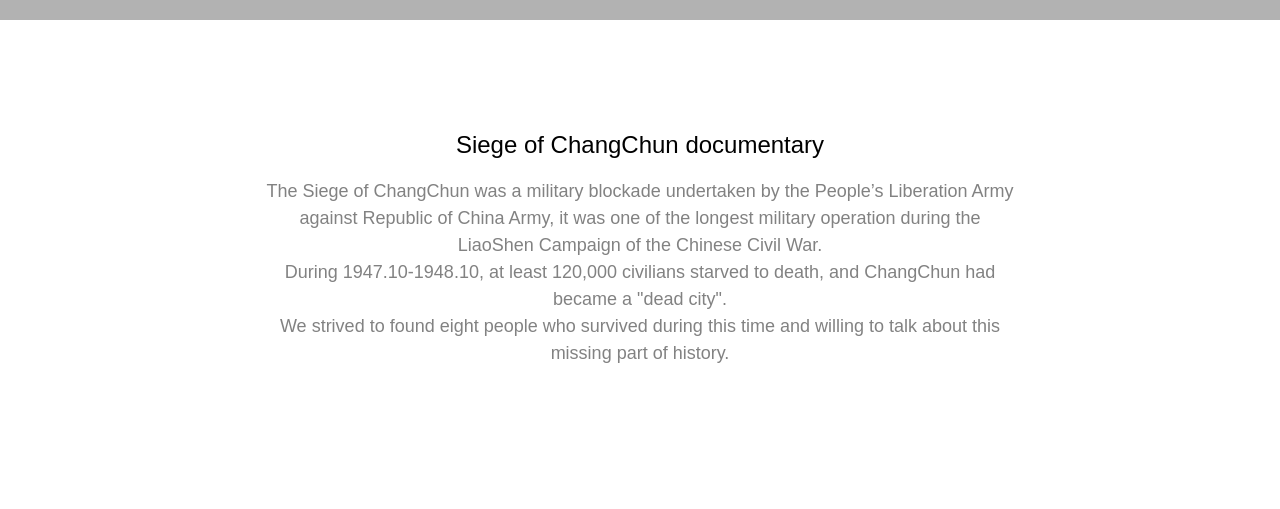
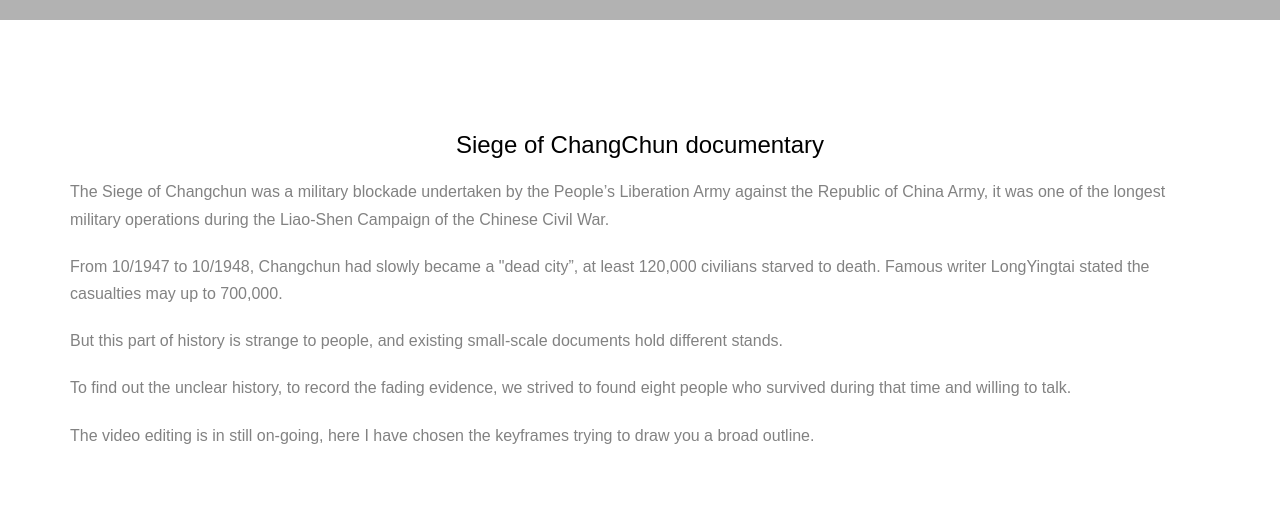
Before and after one commit to iiiJenny/ivyWANG958.github.io, a plain HTML site: page activity.html in a window 1280 px wide. Shown: the part 780-1289 px from the top of the page. Drawn offline with Linux system fonts and the light colour scheme; files whose address does not match are found by name.

Commit message:
Update activity.html

```diff
--- a/activity.html
+++ b/activity.html
@@ -113,21 +113,31 @@
             <div class="container">
 
                 <div class="row animate-box">
-                    <div class="col-md-8 col-md-offset-2 text-center fh5co-heading">
+                    <div class="col-md-8 col-md-offset-2 text-center">
                         <h3> Siege of ChangChun documentary</h3>
-                        <p>The Siege of ChangChun was a military blockade undertaken by the People’s Liberation Army against Republic of China Army, it was one of the longest military operation during the LiaoShen Campaign of the Chinese Civil War. </br>During
-                            1947.10-1948.10, at least 120,000 civilians starved to death, and ChangChun had became a "dead city". </br>We strived to found eight people who survived during this time and willing to talk about this missing part of history.</p>
 
                     </div>
+                </div>
+                <div>
+                    <p>The Siege of Changchun was a military blockade undertaken by the People’s Liberation Army against the Republic of China Army, it was one of the longest military operations during the Liao-Shen Campaign of the Chinese Civil War.
+                    </p>
+                    <p>From 10/1947 to 10/1948, Changchun had slowly became a "dead city”, at least 120,000 civilians starved to death. Famous writer LongYingtai stated the casualties may up to 700,000.
+                    </p>
+                    <p>But this part of history is strange to people, and existing small-scale documents hold different stands.
+                    </p>
+                    <p>To find out the unclear history, to record the fading evidence, we strived to found eight people who survived during that time and willing to talk.
+
+                    </p>
+                    <p>
+                        The video editing is in still on-going, here I have chosen the keyframes trying to draw you a broad outline.</p>
+
                 </div>
             </div>
         </div>
     </div>
 
-    <iframe src='https://cdn.knightlab.com/libs/timeline3/latest/embed/index.html?source=1cBr9HP8zyFOeFFo7_SrXtSKACdbNo5xvDep4yvbGJOA&font=Default&lang=zh-cn&initial_zoom=10&height=650' width='100%' height='650' webkitallowfullscreen mozallowfullscreen allowfullscreen
-        frameborder='0'></iframe>
-
-
+    <iframe src='https://cdn.knightlab.com/libs/timeline3/latest/embed/index.html?source=1cBr9HP8zyFOeFFo7_SrXtSKACdbNo5xvDep4yvbGJOA&font=Georgia-Helvetica&lang=zh-cn&initial_zoom=10&height=650' width='100%' height='650' webkitallowfullscreen mozallowfullscreen
+        allowfullscreen frameborder='0'></iframe>
     <div id="fh5co-about">
         <div class="container">
 
@@ -135,7 +145,7 @@
                 <div class="col-md-8 col-md-offset-2 text-center fh5co-heading">
                     <span>Productive Activity</span>
                     <h2>Outside classroom learning</h2>
-                    <p>Reach out from school, loacting concern on the soceity. </p>
+                    <p>Reach out from school, concerning and caring the society.. </p>
                 </div>
             </div>
             <div class="row">
```
